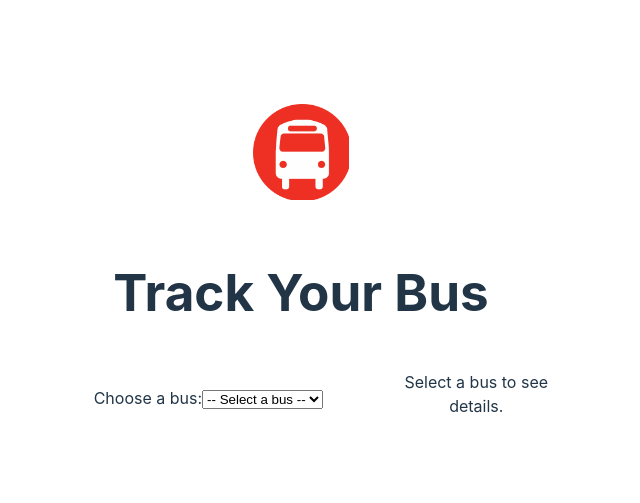
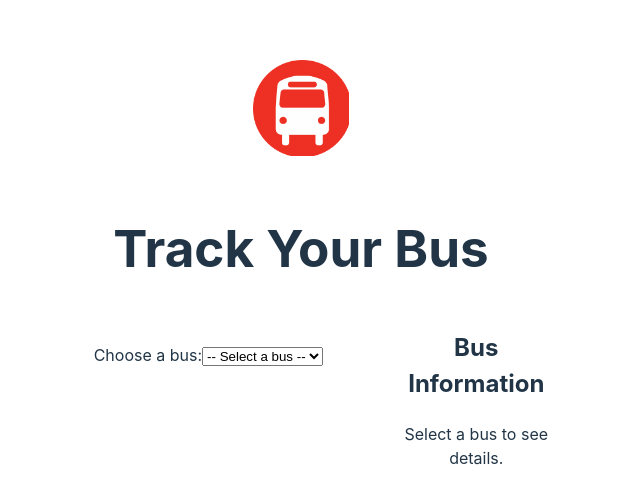
Before and after one commit to anuraggr/trackbus, a React (Vite) app: page / in a window 1280 px wide. Shown: the part 139-642 px from the top of the page, without its empty margins (339-979 px from the left). Built offline with nearby package versions, Linux system fonts and the light colour scheme.

Commit message:
Update App.jsx

```diff
--- a/src/App.jsx
+++ b/src/App.jsx
@@ -148,24 +148,17 @@ function App() {
 
         {/* Right Side: Bus Information */}
         <div className="right-side">
-  {selectedBus ? (
-    <>
           <h2>Bus Information</h2>
           {busInfo ? (
             <div className="bus-info">
               <p><strong>From:</strong> {busInfo.From}</p>
-          <p><strong>To:</strong> {busInfo.To}</p>
+              <p><strong>To:</strong> {busInfo.to}</p>
               <p><strong>Departure:</strong> {busInfo.Departure}</p>
             </div>
-      ) : (
-        <p>Loading...</p>
-      )}
-    </>
           ) : (
             <p>Select a bus to see details.</p>
           )}
         </div>
-
       </div>
     </div>
   );
```
Lines whose indentation alone changed are shown as unchanged.
